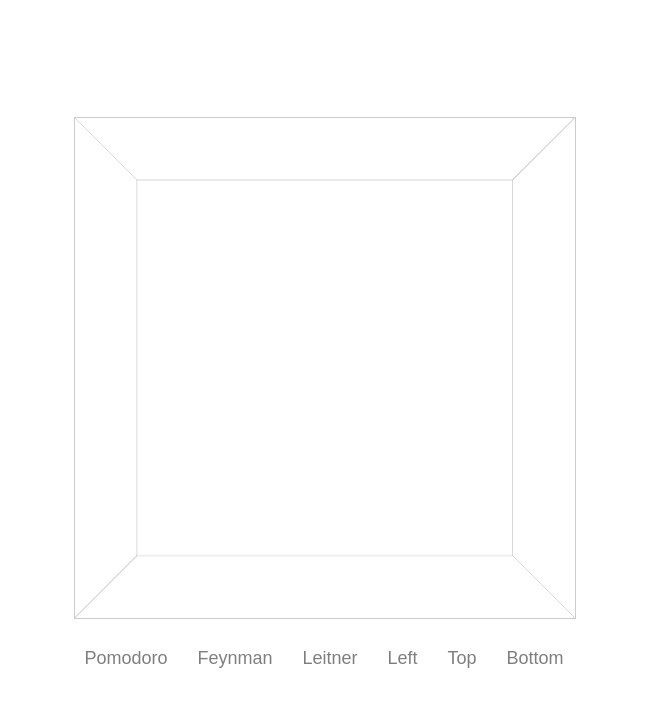
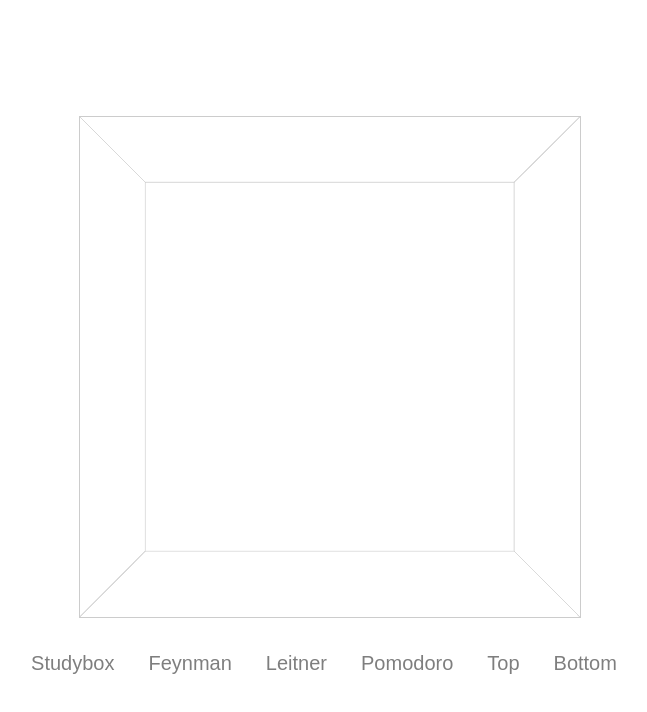
Before and after one commit to ezsinehan/study-box, a React (Create React App) app: page / in a window 1280 px wide. Shown: the top 712 px of the page, without its empty margins (311-958 px from the left). Built offline with nearby package versions, Linux system fonts and the light colour scheme.

Commit message:
cube styling

```diff
--- a/src/components/Cube.js
+++ b/src/components/Cube.js
@@ -16,20 +16,20 @@ const Cube = () => {
 
   return (
     <div>
-      {/* ... your buttons ... */}
+      <div className="cube-container">
         <div className="scene">
           <div className={`cube ${activeFace}`}>
             <div
               className="cube__face cube__face--front"
-            onClick={() => navigate("/Pomodoro")}
+              onClick={() => navigate("/")}
             >
-            {isFaceActive("front") && "Pomodoro"}
+              {isFaceActive("front") && "Studybox"}
             </div>
             <div
               className="cube__face cube__face--back"
               onClick={() => navigate("/Feynman")}
             >
-            {isFaceActive("back") && "Feynman"}{" "}
+              {isFaceActive("back") && "Feynman"}
             </div>
             <div
               className="cube__face cube__face--right"
@@ -37,8 +37,11 @@ const Cube = () => {
             >
               {isFaceActive("right") && "Leitner"}
             </div>
-          <div className="cube__face cube__face--left">
-            {isFaceActive("left") && "left"}
+            <div
+              className="cube__face cube__face--left"
+              onClick={() => navigate("/Pomodoro")}
+            >
+              {isFaceActive("left") && "Pomodoro"}
             </div>
             <div className="cube__face cube__face--top">
               {isFaceActive("top") && "top"}
@@ -53,7 +56,7 @@ const Cube = () => {
             className={isButtonActive("front") ? "active" : ""}
             onClick={() => setActiveFace("show-front")}
           >
-          Pomodoro
+            Studybox
           </button>
           <button
             className={isButtonActive("back") ? "active" : ""}
@@ -71,7 +74,7 @@ const Cube = () => {
             className={isButtonActive("left") ? "active" : ""}
             onClick={() => setActiveFace("show-left")}
           >
-          Left
+            Pomodoro
           </button>
           <button
             className={isButtonActive("top") ? "active" : ""}
@@ -87,6 +90,7 @@ const Cube = () => {
           </button>
         </div>
       </div>
+    </div>
   );
 };
 
--- a/src/styles/Cube.css
+++ b/src/styles/Cube.css
@@ -1,7 +1,15 @@
+.cube-container {
+  display: flex;
+  flex-direction: column;
+  justify-content: center;
+  align-items: center;
+  height: 100vh;
+}
+
 .scene {
   width: 500px; /* Larger than original */
   height: 500px; /* Larger than original */
-  perspective: 1500px; /* Adjusted for a larger cube */
+  perspective: 1400px; /* Adjusted for a larger cube */
 }
 
 .cube {
@@ -67,16 +75,16 @@
 /* Styles for buttons (optional) */
 .cube-controls {
   margin-top: 5%;
-  margin-bottom: 5%;
+  margin-bottom: 20px;
 }
 
 .cube-controls button {
   background: none;
   border: none;
   margin-right: 10px;
-  padding: 5px 10px;
+  padding: 5px 12px;
   cursor: pointer;
-  font-size: 18px;
+  font-size: 20px;
   font-weight: normal;
   text-decoration: none;
   opacity: 0.5;
```
Lines whose indentation alone changed are shown as unchanged.
